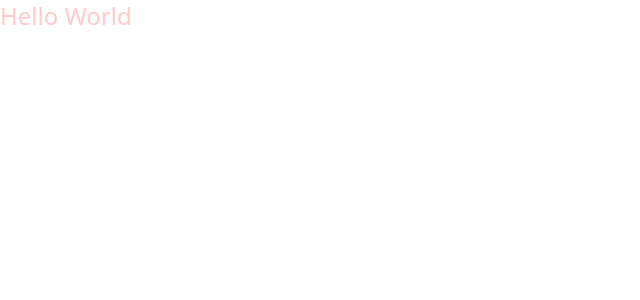
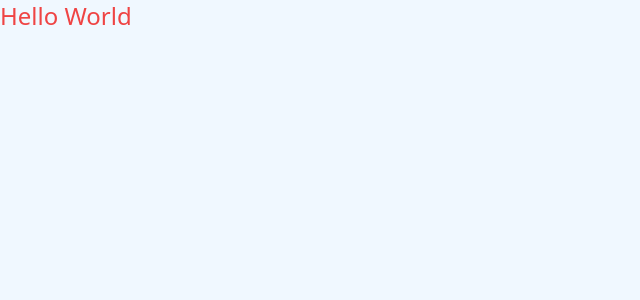
Before and after one commit to hegdetejas/upload, a Next.js app: page / in a window 1280 px wide. Shown: the top 300 px of the page, without its empty margins (0-640 px from the left). Built offline with nearby package versions, Linux system fonts and the light colour scheme.

Commit message:
Upload setup

```diff
--- a/pages/index.tsx
+++ b/pages/index.tsx
@@ -1,10 +1,10 @@
 import type { NextPage } from 'next';
 
 
-const Home: NextPage = () => {
+export default function Home() {
   return (
-    <div className="text-2xl text-red-200">Hello World</div>
+    <div className="text-2xl text-red-500">
+      Hello World
+    </div>
   )
 }
-
-export default Home
--- a/styles/globals.css
+++ b/styles/globals.css
@@ -1,3 +1,7 @@
 @tailwind base;
 @tailwind components;
 @tailwind utilities;
+
+body {
+    background-color: aliceblue;
+}
```
